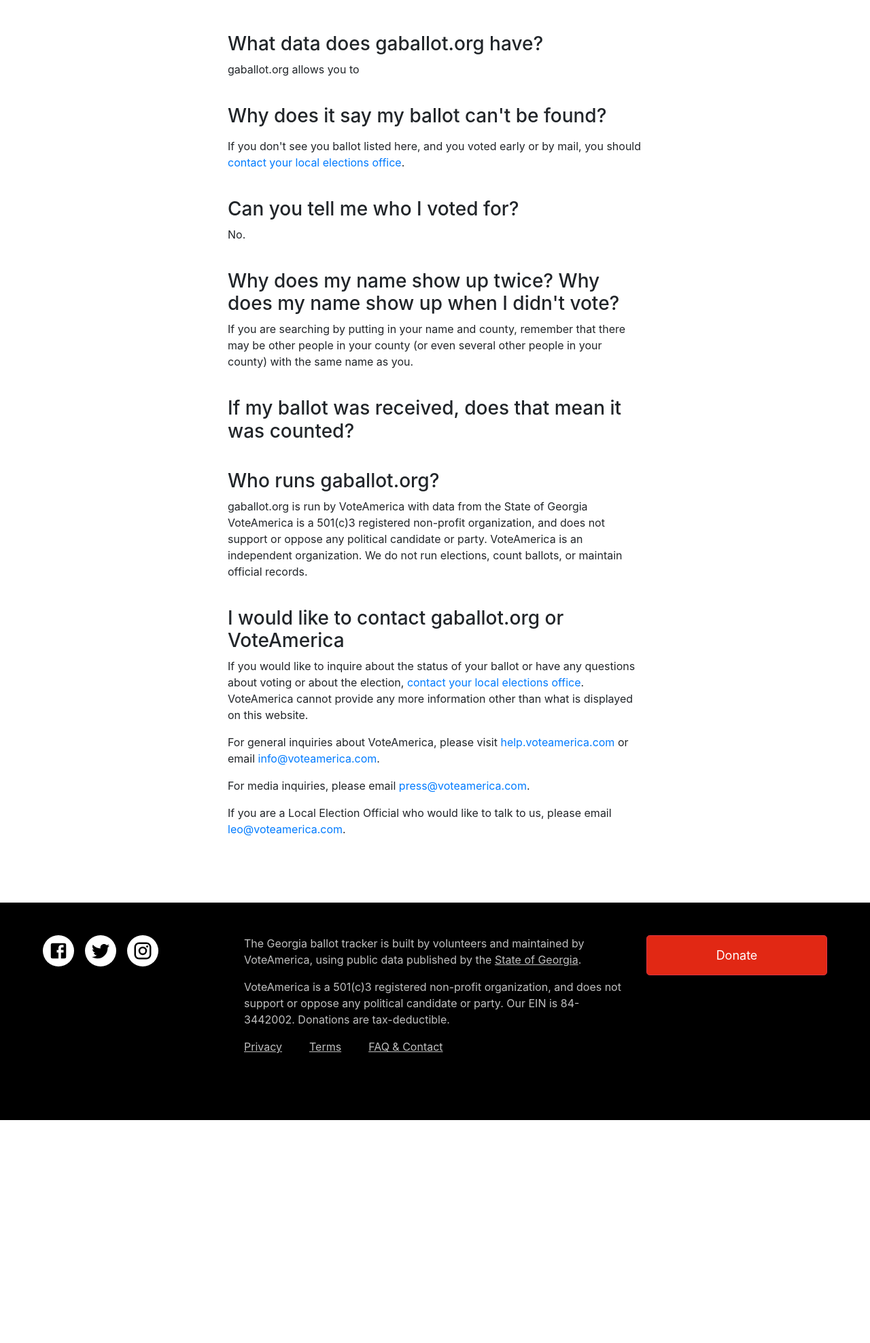
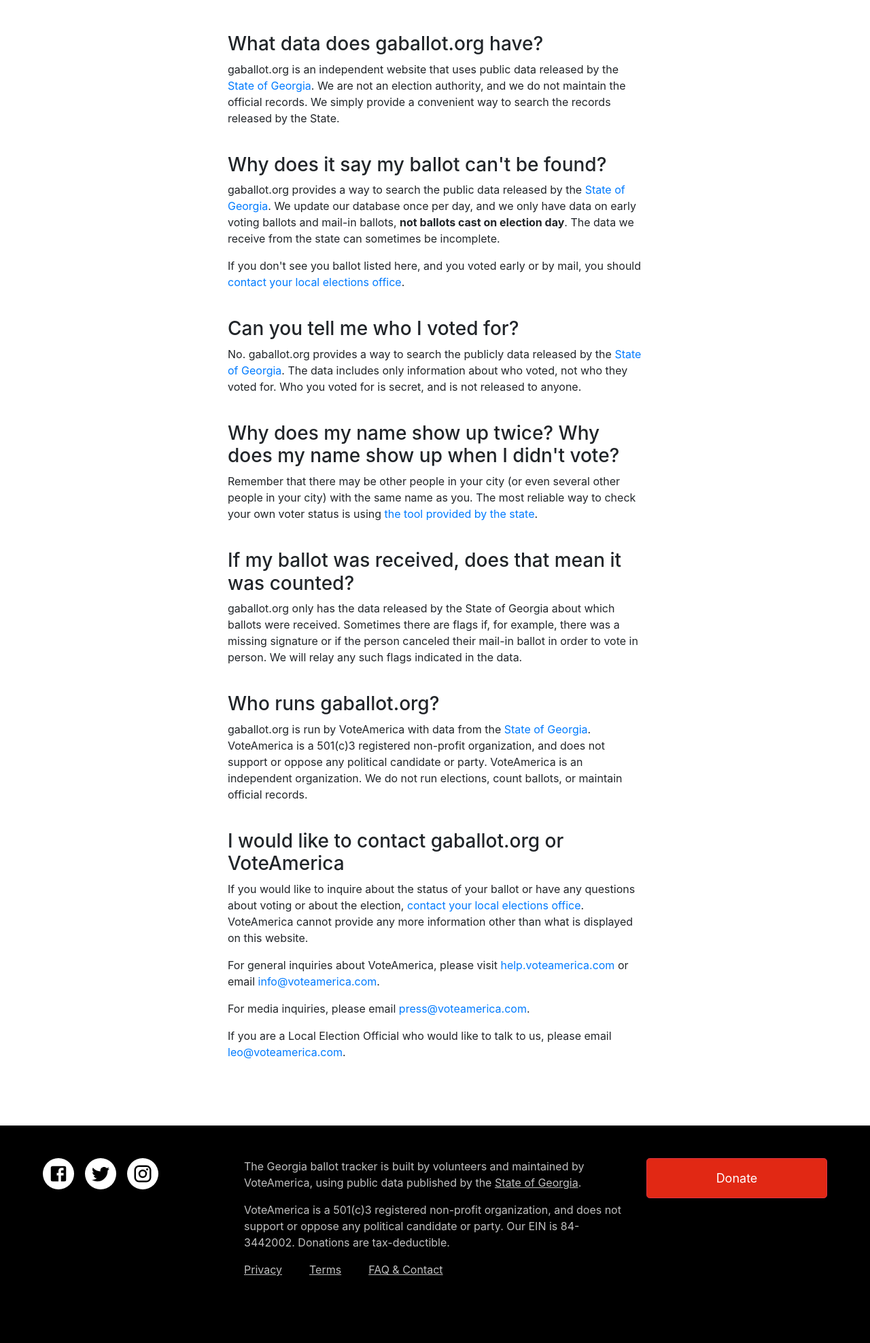
Before and after one commit to vote/gaballot, a Flask app: page /faq in a window 1280 px wide. Shown: the part 76-2052 px from the top of the page at 68% size. Before the commit the page ends 1724 px from the top, so only its background shows below. Run offline with Flask 2, Linux system fonts and the light colour scheme.

Commit message:
more thorough pass over all the text

```diff
--- a/app.py
+++ b/app.py
@@ -4,6 +4,7 @@
 import sentry_sdk
 from flask import Flask, make_response, redirect, render_template, request
 from flask_sqlalchemy import SQLAlchemy
+import jinja2
 from sentry_sdk.integrations.flask import FlaskIntegration
 
 from analytics import statsd
@@ -73,18 +74,21 @@
             app_status = self.special_app_status
             ballot_status = self.special_ballot_status
             status_reason = self.special_status_reason
+            ballot_style = self.special_ballot_style
             return_date = self.special_return_date
             result = 'For the January special election, '
         else:
             app_status = self.general_app_status
             ballot_status = self.general_ballot_status
             status_reason = self.general_status_reason
+            ballot_style = self.general_ballot_style
             return_date = self.general_return_date
             result = 'In November\'s general election, '
 
         if ballot_status == 'A':
             result += (self.friendly_first() +
-                '\'s ballot was successfully received back at the office on ' +
+                '\'s ' + ballot_style.lower() +
+                ' ballot was successfully cast on ' +
                 return_date.strftime("%B %-d") + '.')
         elif ballot_status:
             result += ('there may have been a problem with their ballot. ' +
@@ -99,7 +103,9 @@
             result += 'its way back to be counted.'
         else:
             if specialElection:
-                result += 'they are not yet listed in the absentee database. Please encourage them to apply for a mail-in ballot or to vote in person!'
+                result += ('they are not yet listed in the absentee database. ' +
+                    'Please encourage them to ' +
+                    jinja2.Markup('<a href="https://ballotrequest.sos.ga.gov/">apply for a mail-in ballot</a>!'))
             else:
                 result += 'their ballot status is unknown. This could mean that they voted in person, or that they did not vote.'
 
--- a/templates/base.html
+++ b/templates/base.html
@@ -277,7 +277,10 @@
           and see if they have sent in their mail-in ballots.
           <br><br>
           All of this data comes from the <a href="https://elections.sos.ga.gov/Elections/voterabsenteefile.do">publicly
-          available files</a> published by the Georgia Secretary of State.
+          available files</a> published by the Georgia Secretary of State. If
+          you are wanting to track your own ballot status, consider utilizing
+          <a href="https://georgia.ballottrax.net/voter/">Georgia's official
+          site for this purpose</a>.
         </p>
       </div>
       {% endblock %}
--- a/templates/contact.html
+++ b/templates/contact.html
@@ -8,51 +8,84 @@
     What data does gaballot.org have?
   </h3>
   <p>
-    gaballot.org allows you to <!-- check whether your <strong>early or mail-in ballot</strong> was received by your election office for the <strong>November 3, 2020</strong> election. txballot.org is an independent website that uses public data released by the <a href="https://earlyvoting.texas-election.com/Elections/getElectionDetails.do" target="_blank" rel="noopener noreferrer">State of Texas</a>. We are not an election authority, and we do not maintain the official records. We simply provide a convenient way to search the records released by the State.-->
+    gaballot.org is an independent website that uses public data released by the <a
+    href="https://elections.sos.ga.gov/Elections/voterabsenteefile.do"
+    target="_blank" rel="noopener noreferrer">State of Georgia</a>. We are not
+    an election authority, and we do not maintain the official records. We
+    simply provide a convenient way to search the records released by the
+    State.
   </p>
 
   <h3>
     Why does it say my ballot can't be found?
   </h3>
   <p>
-    <!-- gaballot.org provides a way to search the public data released by the <a href="https://earlyvoting.texas-election.com/Elections/getElectionDetails.do" target="_blank" rel="noopener noreferrer">State of Texas</a>. We update our database once per day, and we only have data on early voting ballots and mail-in ballots, <strong>not ballots cast on election day</strong>. The data we receive from the state can sometimes be incomplete. -->
+    gaballot.org provides a way to search the public data released by the <a
+    href="https://elections.sos.ga.gov/Elections/voterabsenteefile.do"
+    target="_blank" rel="noopener noreferrer">State of Georgia</a>. We update
+    our database once per day, and we only have data on early voting ballots
+    and mail-in ballots, <strong>not ballots cast on election day</strong>.
+    The data we receive from the state can sometimes be incomplete.
   </p>
   <p>
-    If you don't see you ballot listed here, and you voted early or by mail, you should <a href="https://www.voteamerica.com/local-election-offices/GA/">contact your local elections office</a>.
+    If you don't see you ballot listed here, and you voted early or by mail,
+    you should <a href="https://www.voteamerica.com/local-election-offices/GA/">contact
+    your local elections office</a>.
   </p>
 
   <h3>
     Can you tell me who I voted for?
   </h3>
-  <p>No.<!-- txballot.org provides a way to search the publicly data released by the <a href="https://earlyvoting.texas-election.com/Elections/getElectionDetails.do" target="_blank" rel="noopener noreferrer">State of Texas</a>. The data includes only information about who voted, not who they voted for. Who you voted for is secret, and is not released to anyone.--></p>
+  <p>No. gaballot.org provides a way to search the publicly data released
+  by the <a href="https://elections.sos.ga.gov/Elections/voterabsenteefile.do"
+  target="_blank" rel="noopener noreferrer">State of Georgia</a>. The data
+  includes only information about who voted, not who they voted for. Who you
+  voted for is secret, and is not released to anyone.</p>
 
   <h3>
     Why does my name show up twice? Why does my name show up when I didn't vote?
   </h3>
   <p>
-    If you are searching by putting in your name and county, remember that there may be other people in your county (or even several other people in your county) with the same name as you.<!-- The most reliable way to check is to use your Texas voter ID number, which is unique to you. -->
+    Remember that there may be other people in your city (or even several
+    other people in your city) with the same name as you. The most reliable
+    way to check your own voter status is using
+    <a href="https://georgia.ballottrax.net/voter/" target="_blank" rel="noopener noreferrer">the
+    tool provided by the state</a>.
   </p>
 
   <h3>
     If my ballot was received, does that mean it was counted?
   </h3>
   <p>
-    <!-- txballot.org only has the data released by the State of Texas about which ballots were received. The state does not tell us whether the ballots were counted or rejected, but the vast majority of received ballots are counted. -->
+    gaballot.org only has the data released by the State of Georgia about
+    which ballots were received. Sometimes there are flags if, for example,
+    there was a missing signature or if the person canceled their mail-in
+    ballot in order to vote in person. We will relay any such flags indicated
+    in the data.
   </p>
 
   <h3>
     Who runs gaballot.org?
   </h3>
   <p>
-    gaballot.org is run by VoteAmerica with data from the State of Georgia
-    <!--<a href="https://earlyvoting.texas-election.com/Elections/getElectionDetails.do" target="_blank" rel="noopener noreferrer">State of Texas</a>. -->VoteAmerica is a 501(c)3 registered non-profit organization, and does not support or oppose any political candidate or party. VoteAmerica is an independent organization. We do not run elections, count ballots, or maintain official records.
+    gaballot.org is run by VoteAmerica with data from the
+    <a href="https://elections.sos.ga.gov/Elections/voterabsenteefile.do"
+    target="_blank" rel="noopener noreferrer">State of Georgia</a>.
+    VoteAmerica is a 501(c)3 registered non-profit organization, and does not
+    support or oppose any political candidate or party. VoteAmerica is an
+    independent organization. We do not run elections, count ballots, or
+    maintain official records.
   </p>
 
   <h3>
     I would like to contact gaballot.org or VoteAmerica
   </h3>
   <p>
-    If you would like to inquire about the status of your ballot or have any questions about voting or about the election, <a href="https://www.voteamerica.com/local-election-offices/GA/">contact your local elections office</a>. VoteAmerica cannot provide any more information other than what is displayed on this website.
+    If you would like to inquire about the status of your ballot or have any
+    questions about voting or about the election, <a
+    href="https://www.voteamerica.com/local-election-offices/GA/">contact
+    your local elections office</a>. VoteAmerica cannot provide any more
+    information other than what is displayed on this website.
   </p>
   <p>
     For general inquiries about VoteAmerica, please visit <a href="https://help.voteamerica.com/" target="_blank" rel="noopener noreferrer">help.voteamerica.com</a> or email <a href="mailto:info@voteamerica.com">info@voteamerica.com</a>.
--- a/templates/index.html
+++ b/templates/index.html
@@ -4,7 +4,7 @@
 
 <div class="container my-3">
 
-So far (as of {{ stats.update_time.strftime('%B %d') }}), {{ stats.applied_special|commafy }}
+So far (as of {{ stats.update_time.strftime('%B %d at %-I:%M %p EST') }}), {{ stats.applied_special|commafy }}
 ballots have been requested for the January special election and {{
 stats.returned_special|commafy }} have been returned. There were {{
 stats.returned_general|commafy }} ballots returned early in the general
```
Also changed, not shown: templates/no-res-name.html (+10 -4 lines), templates/res-name.html (+11 -5 lines).
